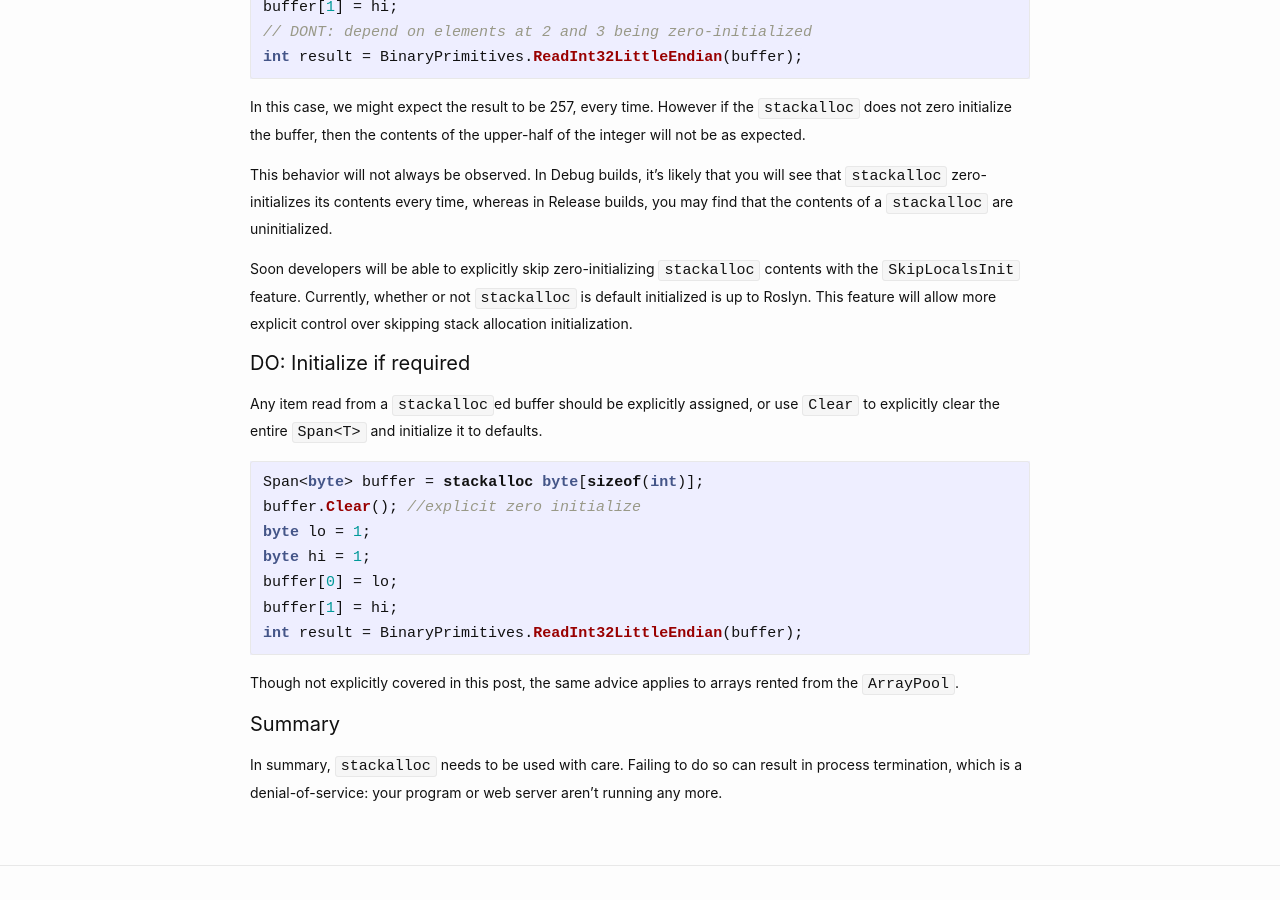
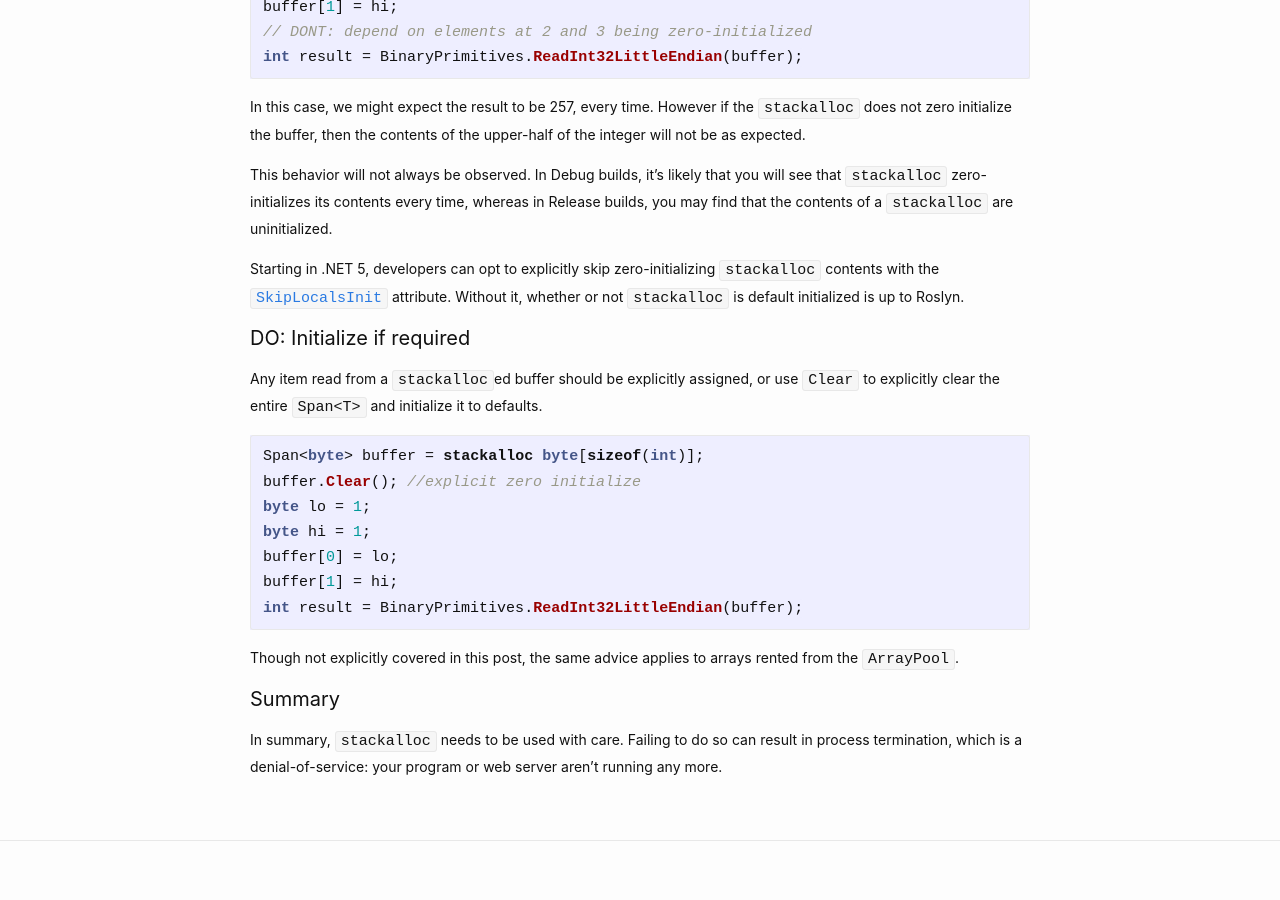
Before and after one commit to vcsjones/vcsjones.dev, a Jekyll site: the page built from _posts/2020-02-24-stackalloc.md, in a window 1280 px wide and 900 px high, scrolled down 3594 px. Built offline with Jekyll 4.4.1, drawn with Linux system fonts in a browser that asks for light colours.

Commit message:
Update blog post to reflect present state

```diff
--- a/_posts/2020-02-24-stackalloc.md
+++ b/_posts/2020-02-24-stackalloc.md
@@ -203,11 +203,9 @@ will see that `stackalloc` zero-initializes its contents every time, whereas in
 Release builds, you may find that the contents of a `stackalloc` are
 uninitialized.
 
-Soon developers will be able to explicitly skip zero-initializing `stackalloc` contents
-with the `SkipLocalsInit` feature. Currently, whether or not `stackalloc` is
-default initialized is up to Roslyn. This feature will allow more explicit
-control over skipping stack allocation initialization.
-
+Starting in .NET 5, developers can opt to explicitly skip zero-initializing
+`stackalloc` contents with the [`SkipLocalsInit`][2] attribute. Without it, whether
+or not `stackalloc` is default initialized is up to Roslyn.
 
 ### DO: Initialize if required
 
```
Also changed, not shown: other parts of _posts/2020-02-24-stackalloc.md (+1 -0 lines).
